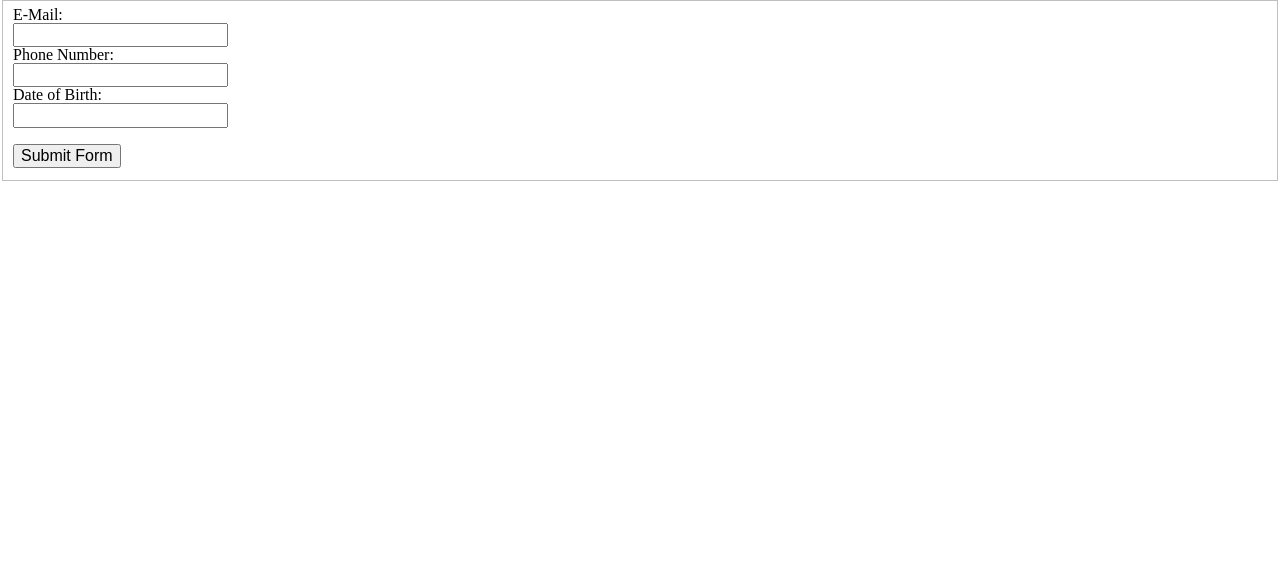
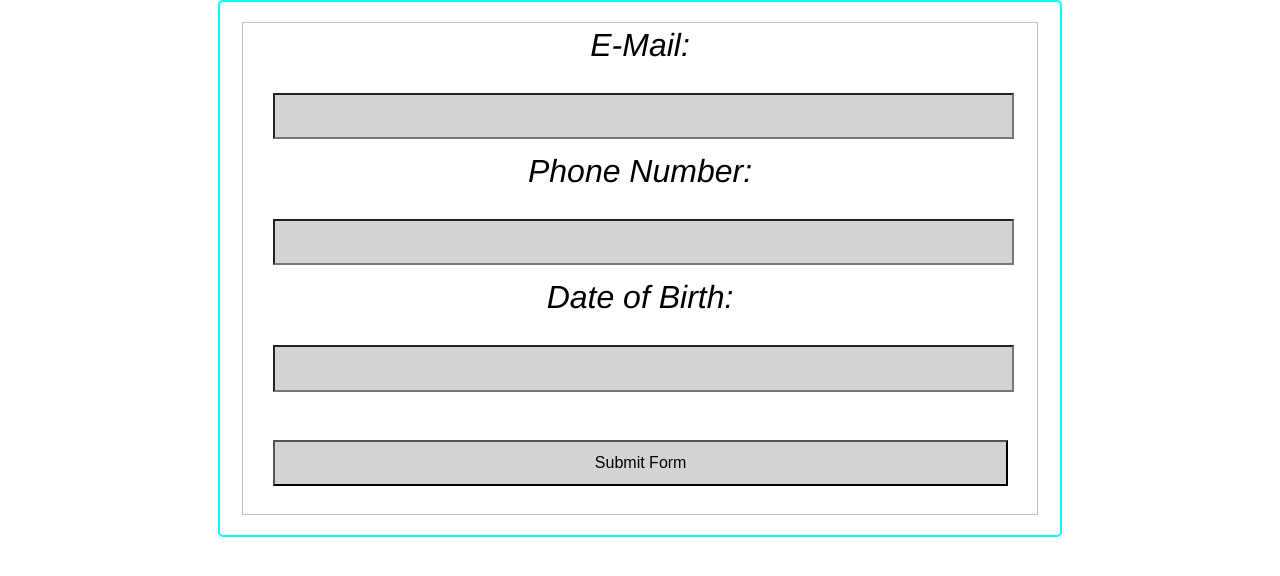
Before and after one commit to JorgeAnzaldo-ITMD362/lab2, a plain HTML site: page index.html in a window 1280 px wide. Drawn offline with Linux system fonts and the light colour scheme.

Commit message:
added screen.css, improved look of submit area

```diff
--- a/css/screen.css
+++ b/css/screen.css
@@ -0,0 +1,28 @@
+input {
+	width:90%;
+	padding: 12px 20px;
+	margin: 16px 20px;
+	background-color: #d3d3d3;
+}
+input:focus{
+	border: 2px solid cyan;
+}
+label{
+	text-align: center;
+	font-family: Helvetica;
+	display:block;
+	font-style: italic;
+	font-size: 32px;
+}
+form{
+	padding: 20px;
+	border-radius:5px;
+	max-width: 800px;
+	margin: 0 auto;
+	border: 2px solid cyan;
+	position:relative;
+}
+input[type="submit"] {
+	text-align:center;
+	width:95%;
+}
--- a/index.html
+++ b/index.html
@@ -8,7 +8,7 @@
   <link rel="stylesheet" media="screen" href="css/screen.css" />
 </head>
 <body>
-	<form method = "post"  autocomplete="on" action = "#null">
+	<form method = "post"  action = "#null">
 	 <fieldset id="info">
 	  <label for="email">E-Mail:</label><br>
 	  <input type="text" id="email" name="email"><br>
@@ -16,7 +16,7 @@
 	  <input type="text" id="phone" name="phone"><br>
 	  <label for="date">Date of Birth:</label><br>
 	  <input type="text" id="date" name="date"><br><br>
-	  <input type="submit" value="Submit Form">
+	  <input type="submit" id="submitButton" value="Submit Form">
 	 </fieldset>
 
 	</form>
```
